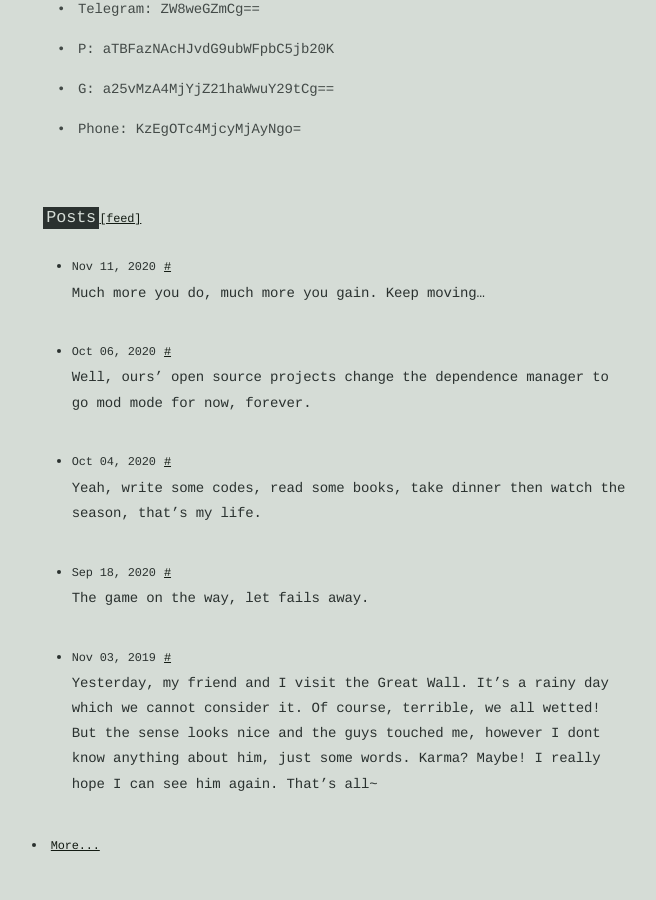
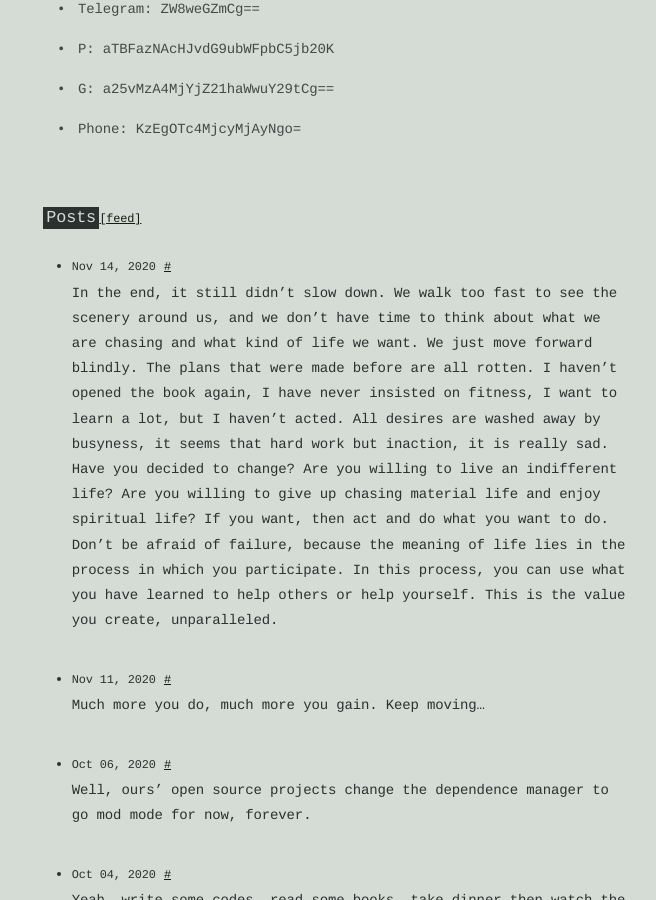
Before and after one commit to i0Ek3/i0Ek3.github.io, a Jekyll site: the page built from index.html, in a window 1280 px wide and 900 px high, scrolled down 1632 px. Shown: the whole window, without its empty margins (303-959 px from the left). Built offline with Jekyll 4.4.1, drawn with Linux system fonts in a browser that asks for light colours.

Commit message:
Be Yourself!

```diff
--- a/_data/notes.yml
+++ b/_data/notes.yml
@@ -1,3 +1,8 @@
+
+- date: 2020/11/14 17:44
+  slug: -ugh
+  content: |
+    In the end, it still didn't slow down. We walk too fast to see the scenery around us, and we don't have time to think about what we are chasing and what kind of life we want. We just move forward blindly. The plans that were made before are all rotten. I haven't opened the book again, I have never insisted on fitness, I want to learn a lot, but I haven't acted. All desires are washed away by busyness, it seems that hard work but inaction, it is really sad. Have you decided to change? Are you willing to live an indifferent life? Are you willing to give up chasing material life and enjoy spiritual life? If you want, then act and do what you want to do. Don't be afraid of failure, because the meaning of life lies in the process in which you participate. In this process, you can use what you have learned to help others or help yourself. This is the value you create, unparalleled.
 
 - date: 2020/11/11 20:01
   slug: -ugh
```
Also changed, not shown: README.md.
